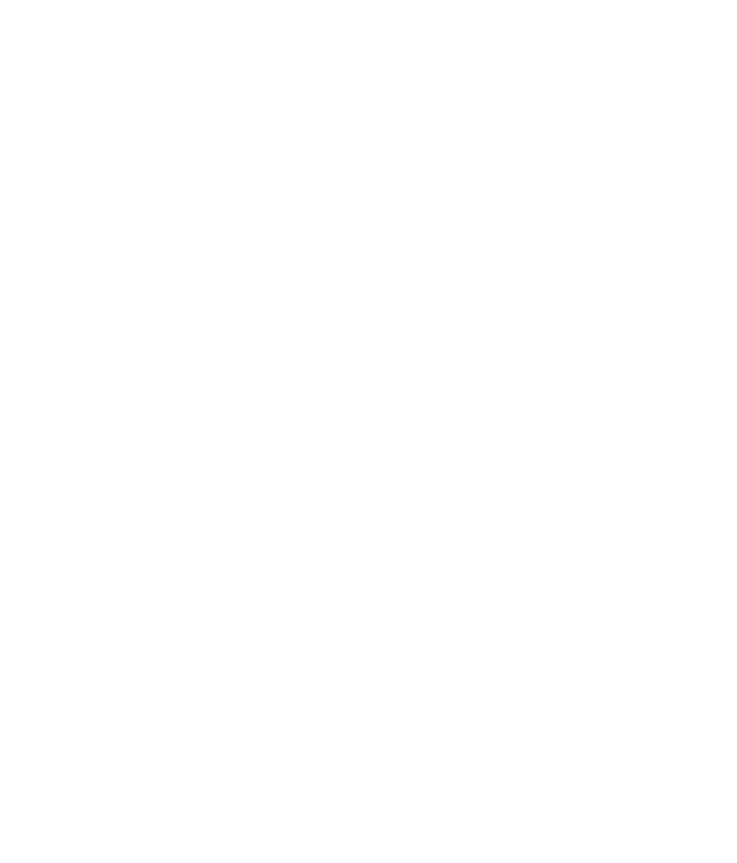
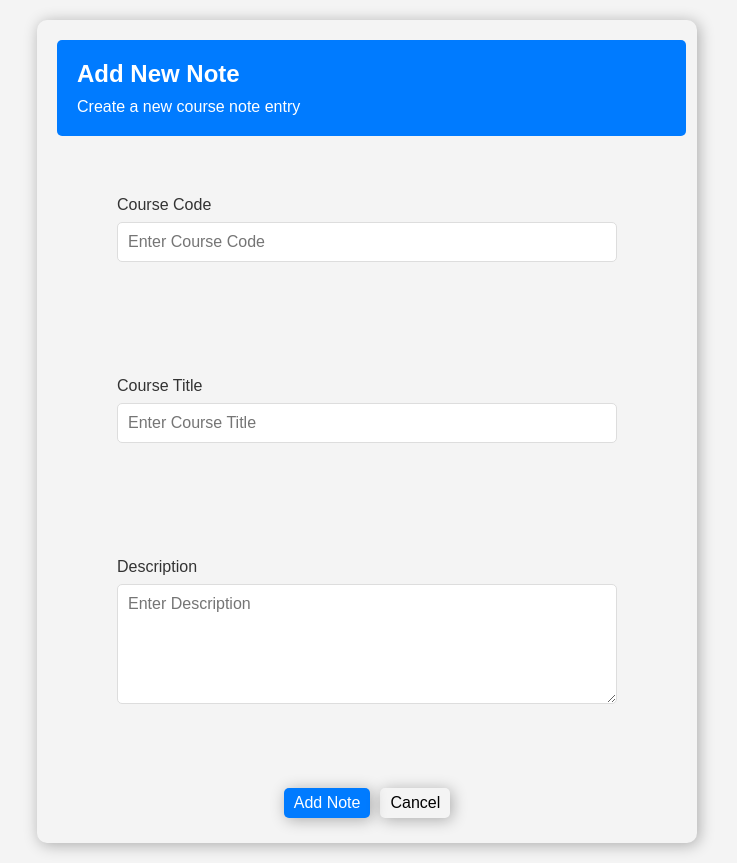
Before and after one commit to 202107673/G5-project-itcs333, a PHP site: page /create.html in a window 1280 px wide. Before the commit the part shown is empty. Shown: the whole page, without its empty margins (273-1010 px from the left). Before the commit the page ends 800 px from the top, so only its background shows below. Run offline with PHP 8.4, Linux system fonts and the light colour scheme.

Commit message:
last commit

```diff
--- a/create.html
+++ b/create.html
@@ -3,9 +3,39 @@
 <head>
     <meta charset="UTF-8">
     <meta name="viewport" content="width=device-width, initial-scale=1.0">
-    <title>Document</title>
+    <link rel="stylesheet" href="style.css">
+    <title>New Note</title>
 </head>
 <body>
+    <main class="create-body">
+        <section class="create-section">
+            <section id="head-create">
+                <h2>Add New Note</h2>
+                <p>Create a new course note entry</p>
+            </section>
 
+            <section class="form">
+                    <label for="course-code">
+                        Course Code
+                        <input type="text" placeholder="Enter Course Code">
+                    </label>
+                    <label for="corse-title">
+                        Course Title
+                        <input type="text" placeholder="Enter Course Title">
+                    </label>
+                <div>
+                    <label for="descrption">
+                        Description
+                        <textarea placeholder="Enter Description"></textarea>
+                    </label>
+                </div>
+            </section>
+
+            <section class="create-btn">
+                <a href="" style="background-color: #007bff; color: white;">Add Note</a>
+                <a href="index.html">Cancel</a>
+            </section>
+        </section>
+    </main>
 </body>
 </html>
--- a/detail.html
+++ b/detail.html
@@ -40,7 +40,7 @@
 
             <section class="comments">
                 <div id="comments">
-                    <h4>Comments Section</h4>
+                    <label for="comment-section">Comments Section</label>
 
                 </div>
                 <div id="comment">
@@ -52,8 +52,8 @@
                     <p>Lorem ipsum dolor sit amet consectetur adipisicing elit. Dicta, molestias. Dolore quo enim eligendi architecto consequatur quam voluptatibus accusantium, rem sapiente voluptatem eveniet facilis sint aperiam inventore adipisci molestias cum?</p>
                 </div>
 
-                <h4>Add a comment:</h4>
-                <input type="text" class="comment-input" placeholder="write a comment..">
+                <label for="new-comment">Add comment</label>
+                <textarea class="comment-input" rows="6" required placeholder="Write your comment..."></textarea>
             </section>
 
 
--- a/style.css
+++ b/style.css
@@ -165,7 +165,7 @@ select {
     width: 80%;
 }
 
-.comments h4 {
+.comments label {
     margin-bottom: 30px;
 }
 
@@ -182,9 +182,98 @@ select {
 }
 
 .comment-input {
-    min-height: 50px;
     padding: 8px;
     border: none;
     border-radius: 10px;
     box-shadow: 2px 2px 15px rgba(0, 0, 0, 0.3);
 }
+
+.create-body {
+    display: flex;
+    justify-content: center;
+    padding: 20px;
+}
+
+.create-section {
+    width: 50%;
+    /* display: flex;
+    justify-content: center; */
+    border-radius: 10px;
+    padding: 20px;
+    box-shadow: 2px 2px 15px rgba(0, 0, 0, 0.3);
+}
+
+#head-create {
+    width: 95%;
+    padding: 20px;
+    border-radius: 5px;
+    background-color: #007BFF;
+    color: white;
+}
+
+#head-create p {
+    color: white;
+    padding-top: 10px;
+}
+
+.form {
+    display: flex;
+    justify-content: center;
+    flex-direction: column;
+    padding: 10px;
+}
+
+.form div {
+    align-items: center;
+}
+
+.form label {
+    padding: 50px;
+}
+
+.create-body {
+    min-height: 0;
+}
+
+.create-btn {
+    display: flex;
+    justify-content: center;
+}
+
+.create-btn a {
+    margin: 5px;
+    border-radius: 5px;
+    padding: 6px 10px;
+    box-shadow: 2px 2px 15px rgba(0, 0, 0, 0.3);
+}
+
+input[type="text"],
+textarea {
+    width: 100%;
+    padding: 10px;
+    margin-top: 8px;
+    border: 1px solid #ddd;
+    border-radius: 5px;
+    font-size: 16px;
+    box-sizing: border-box;
+    transition: border-color 0.3s ease;
+}
+
+input[type="text"]:focus,
+textarea:focus {
+    outline: none;
+    border-color: #007BFF;
+    box-shadow: 0 0 0 2px rgba(0, 123, 255, 0.25);
+}
+
+label {
+    display: block;
+    margin-bottom: 15px;
+    font-weight: 500;
+    color: #333;
+}
+
+textarea {
+    min-height: 120px;
+    resize: vertical;
+}
```
